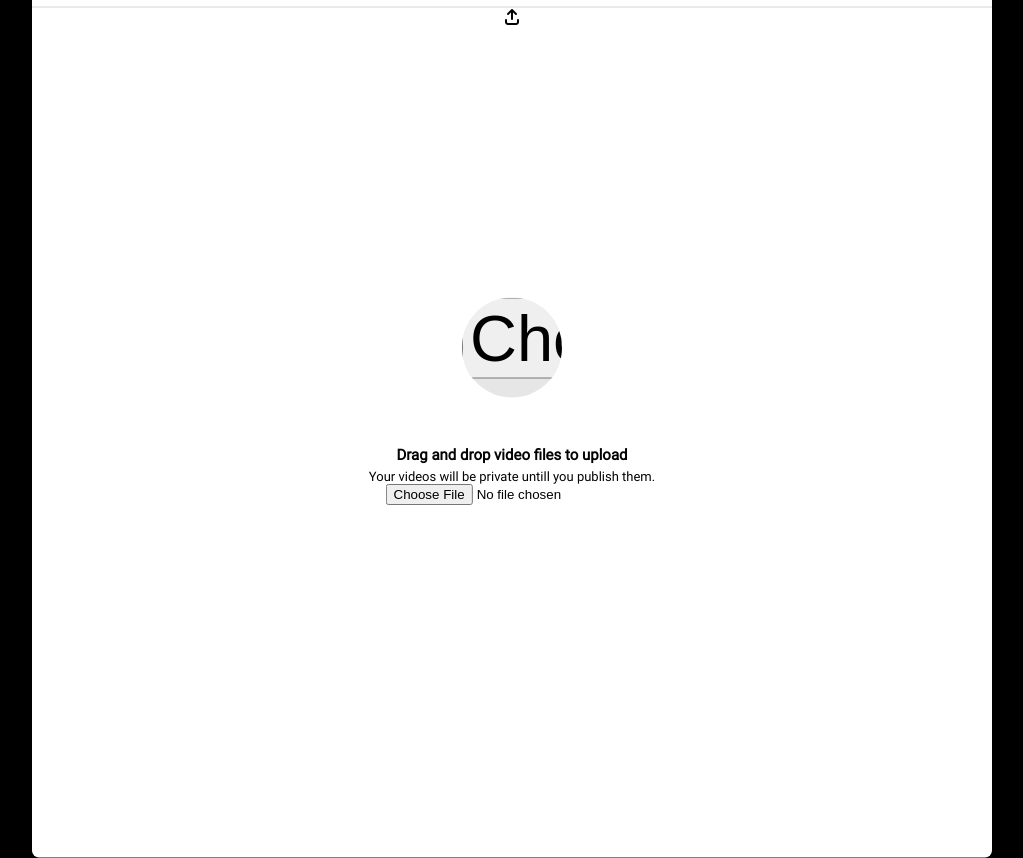
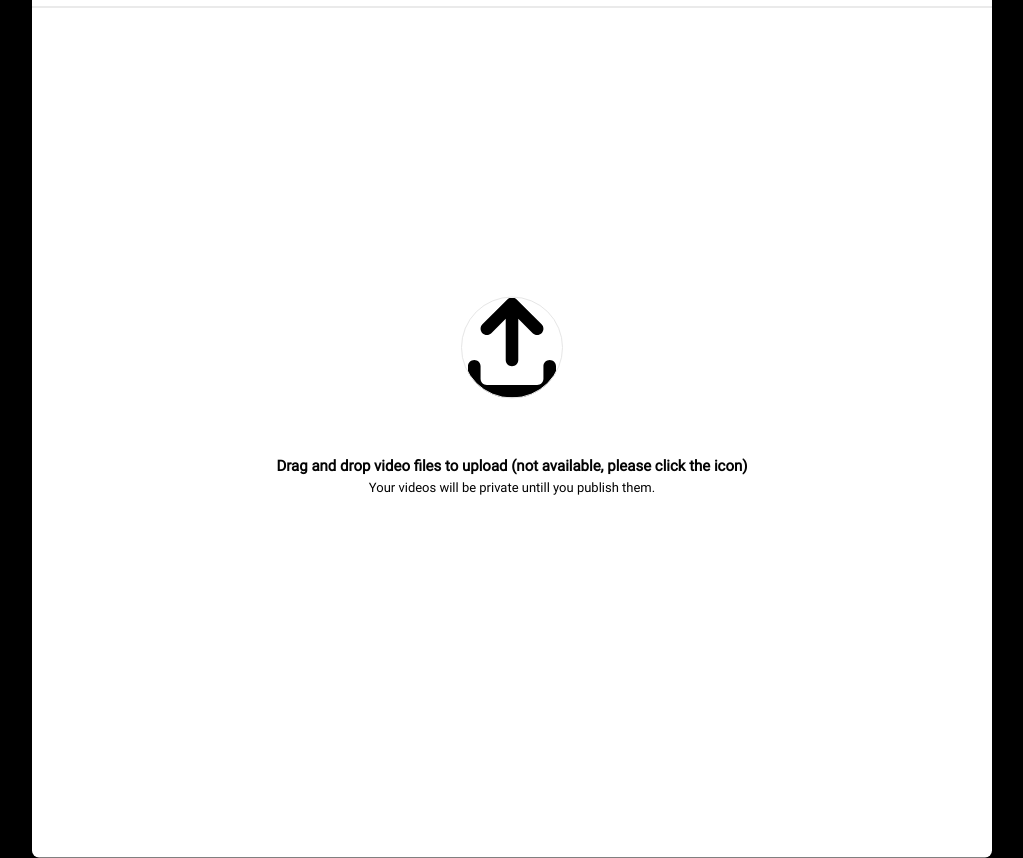
Before and after one commit to Mikael-Kolehmainen/Youtube-clone, a PHP site: page /create-video.php in a window 1280 px wide. Shown: the whole page, without its empty margins (128-1151 px from the left). Run offline with PHP 8.4, Linux system fonts and the light colour scheme; some libraries are stand-ins or nearby versions.

Commit message:
started work on creating the video form

```diff
--- a/create-video.php
+++ b/create-video.php
@@ -20,13 +20,10 @@
                     </a>
                 </div>
                 <div class='mid'>
-                    <input type='file' name='video' accept='video/mp4,video/x-m4v,video/*' class='upload'>
-                        <i class='fa-solid fa-arrow-up-from-bracket'></i>
-                    </a>
+                    <input type='file' name='video' accept='video/mp4,video/x-m4v,video/*' class='upload-input' id='upload' onchange='checkValue();'>
                     <div class='info'>
-                        <h2>Drag and drop video files to upload</h2>
+                        <h2>Drag and drop video files to upload (not available, please click the icon)</h2>
                         <p>Your videos will be private untill you publish them.</p>
-                        <input type='file'>
                     </div>
                 </div>
             </article>
--- /dev/null
+++ b/js/create-video.js
@@ -0,0 +1,7 @@
+function checkValue() {
+    inputField = document.getElementById("upload");
+
+    if (inputField.files.length == 0) {
+
+    }
+}
--- a/required-files/head.php
+++ b/required-files/head.php
@@ -6,6 +6,7 @@
         <script src='./js/search-bar.js' async></script>
         <script src='./js/password-check.js' async></script>
         <script src='./js/dropdown.js' async></script>
+        <script src='./js/create-video.js' async></script>
         <link href='./styles/css/main.css' rel='stylesheet' type='text/css'>
     ";
 ?>
--- a/styles/css/main.css
+++ b/styles/css/main.css
@@ -765,6 +765,10 @@ footer {
           float: right;
           font-size: 22px;
           margin-left: 20px; }
+          .create-page .create-section .create-box .top .btn i {
+            color: #606060; }
+          .create-page .create-section .create-box .top .btn:hover i {
+            color: black; }
         .create-page .create-section .create-box .top h1 {
           display: inline-block;
           font-size: 20px;
@@ -783,22 +787,23 @@ footer {
           top: 55%;
           left: 50%;
           transform: translate(-50%, -50%); }
-        .create-page .create-section .create-box .mid .upload {
+        .create-page .create-section .create-box .mid .upload-input {
           position: absolute;
           top: 40%;
           left: 50%;
           transform: translate(-50%, -50%);
           display: block;
           border-radius: 50%;
-          background-color: #e6e6e6;
-          font-size: 65px;
+          background-image: url(../../media/upload.svg);
+          background-repeat: no-repeat;
+          background-attachment: fixed;
+          background-position: center;
           width: 100px;
-          height: 100px; }
-          .create-page .create-section .create-box .mid .upload i {
-            position: absolute;
-            top: 50%;
-            left: 50%;
-            transform: translate(-50%, -50%); }
+          height: 100px;
+          border: 1px solid #e6e6e6;
+          font-size: 0; }
+          .create-page .create-section .create-box .mid .upload-input:hover {
+            cursor: pointer; }
 
 * {
   scroll-behavior: smooth;
--- a/styles/sass/layout/_create.scss
+++ b/styles/sass/layout/_create.scss
@@ -25,6 +25,15 @@
                     float: right;
                     font-size: 22px;
                     margin-left: 20px;
+
+                    i {
+                        color: $secondary-font-color;
+                    }
+                    &:hover {
+                        i {
+                            color: black;
+                        }
+                    }
                 }
                 h1 {
                     display: inline-block;
@@ -50,23 +59,24 @@
                     left: 50%;
                     transform: translate(-50%, -50%);
                 }
-                .upload {
+                .upload-input {
                     position: absolute;
                     top: 40%;
                     left: 50%;
                     transform: translate(-50%, -50%);
                     display: block;
                     border-radius: 50%;
-                    background-color: $lighter-main-border-color;
-                    font-size: 65px;
+                    background-image: url(../../media/upload.svg);
+                    background-repeat: no-repeat;
+                    background-attachment: fixed;
+                    background-position: center;
                     width: 100px;
                     height: 100px;
+                    border: 1px solid $lighter-main-border-color;
+                    font-size: 0;
 
-                    i {
-                        position: absolute;
-                        top: 50%;
-                        left: 50%;
-                        transform: translate(-50%, -50%);
+                    &:hover {
+                        cursor: pointer;
                     }
                 }
             }
```
Also changed, not shown: media/upload.svg (added).
